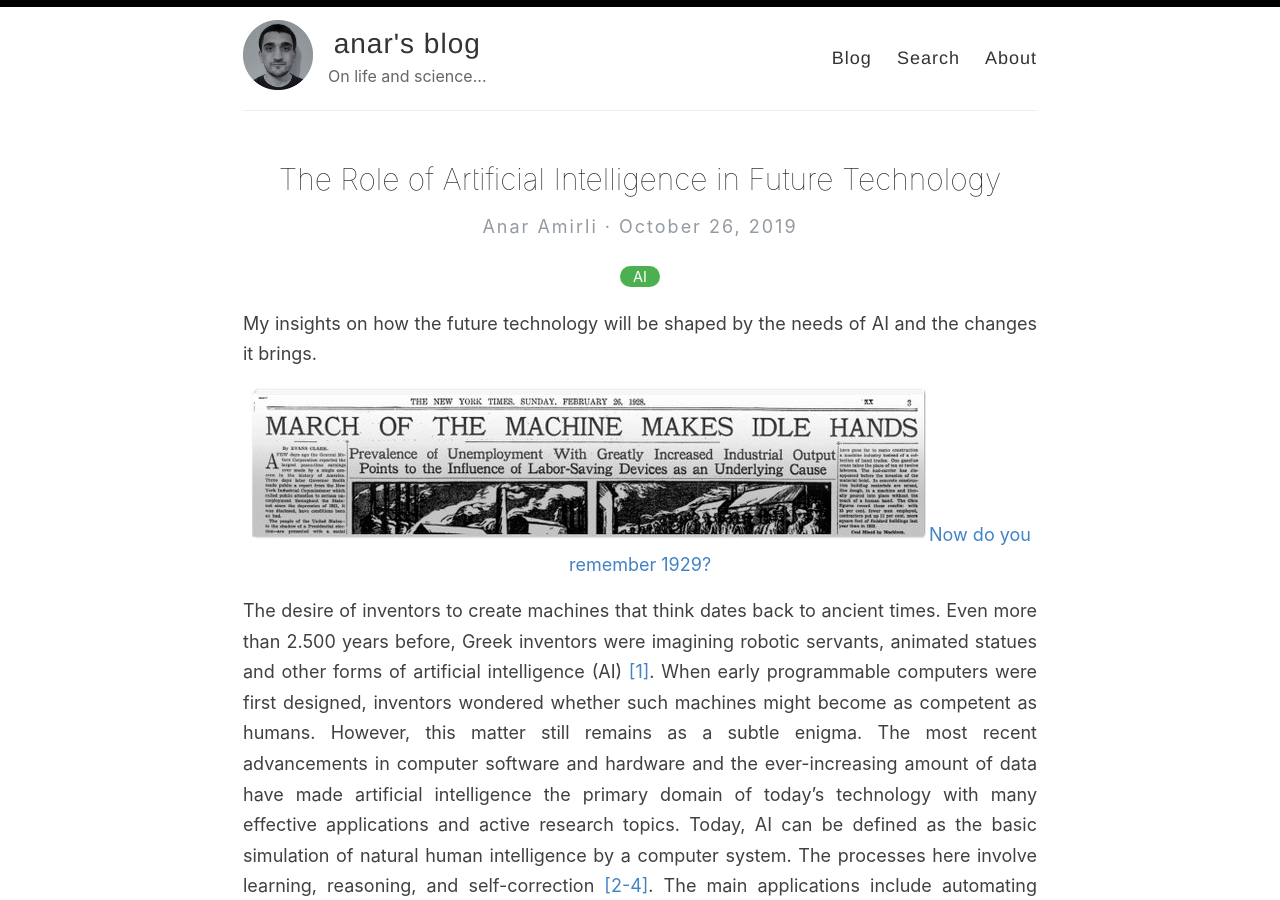
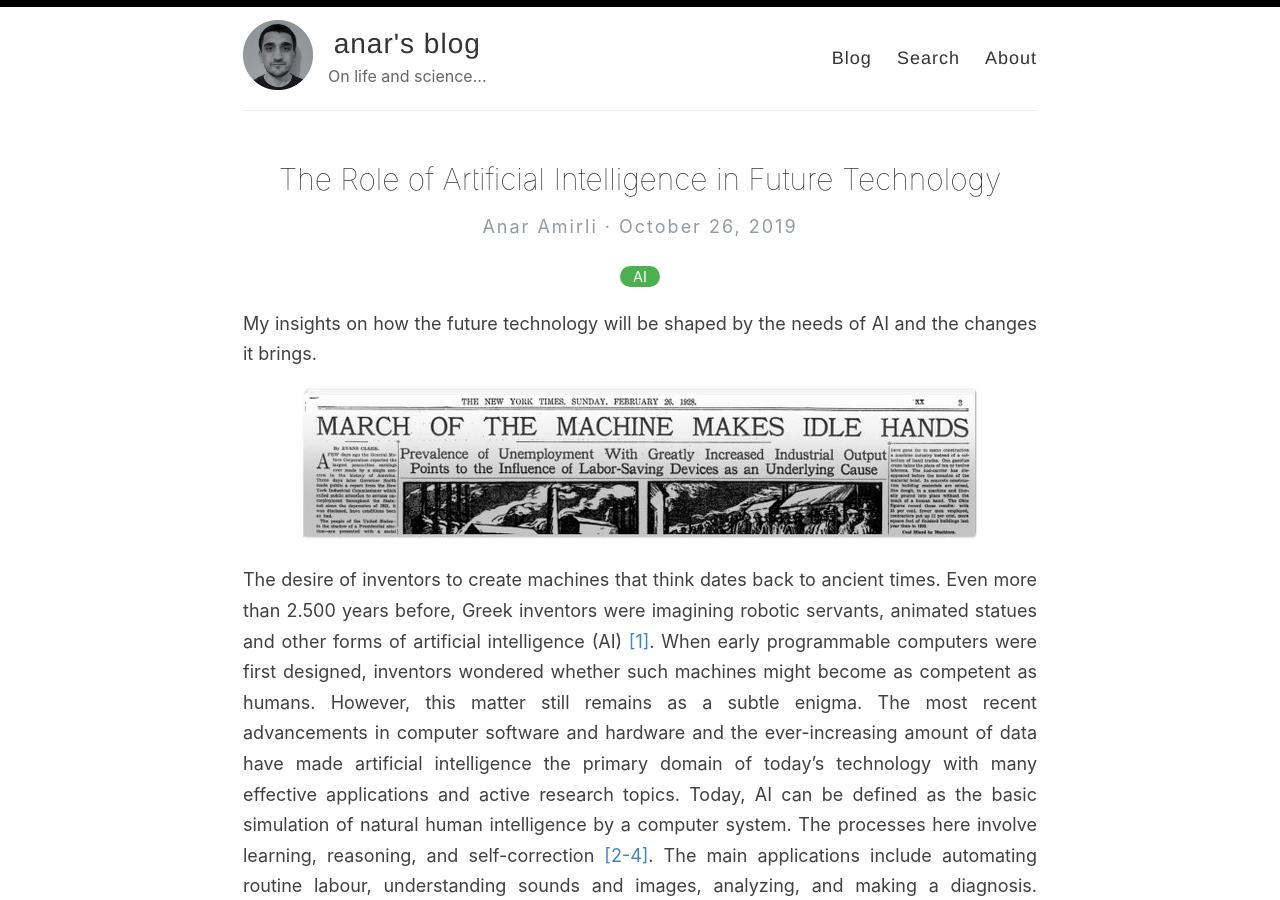
Before and after one commit to anaramirli/anaramirli.github.io, a Jekyll site: the page built from _posts/2019-10-26-the-role-of-ai-in-future.md, in a window 1280 px wide and 900 px high. Built offline with Jekyll 4.4.1, drawn with Linux system fonts in a browser that asks for light colours; comment, search, counter and statistics services are not loaded.

Commit message:
Update 2019-10-26-the-role-of-ai-in-future.md

```diff
--- a/_posts/2019-10-26-the-role-of-ai-in-future.md
+++ b/_posts/2019-10-26-the-role-of-ai-in-future.md
@@ -9,7 +9,7 @@ My insights on how the future technology will be shaped by the needs of AI and t
 
 <div style="text-align:center">
   <a href="https://twitter.com/fchollet/status/1130197913110319104">
-  <img src="/images/1928.jpg"/>Now do you remember 1929?</a>
+  <img src="/images/1928.jpg"/></a>
 </div>
 The desire of inventors to create machines that think dates back to ancient times. Even more than 2.500 years before, Greek inventors were imagining robotic servants, animated statues and other forms of artificial intelligence (AI) [[1]](#1). When early programmable computers were first designed, inventors wondered whether such machines might become as competent as humans. However, this matter still remains as a subtle enigma. The most recent advancements in computer software and hardware and the ever-increasing amount of data have made artificial intelligence the primary domain of today's technology with many effective applications and active research topics. Today, AI can be defined as the basic simulation of natural human intelligence by a computer system. The processes here involve learning, reasoning, and self-correction [[2-4]](#3). The main applications include automating routine labour, understanding sounds and images, analyzing, and making a diagnosis. Although current researches are conducted with a focus on solving intuitive problems, it lays the groundwork for the future role of AI. Researchers believe there is a high probability of AI outperforming humans in all tasks in almost half-century from now [[5]](#5). Achieving this, AI will transform modern society by reshaping healthcare, transportation, science exploration, sport, finance, art, and the military.
 
```
